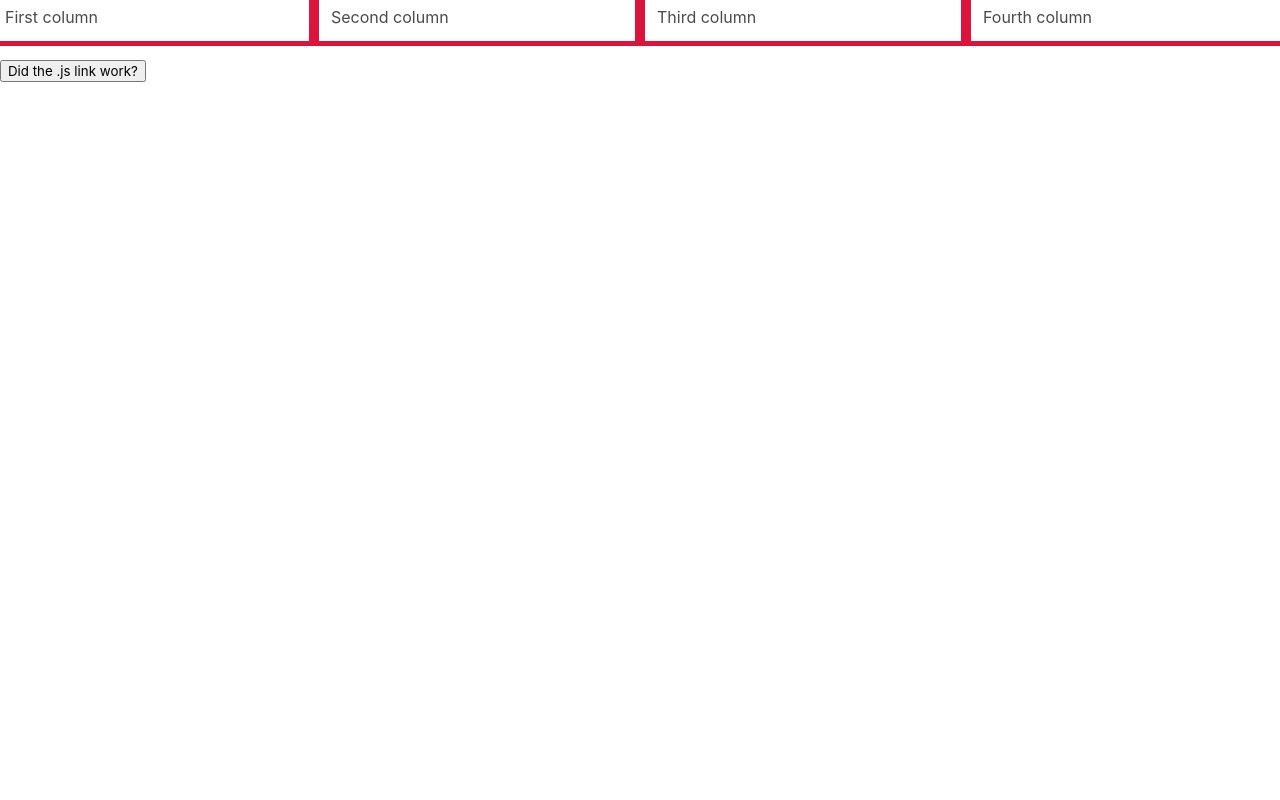
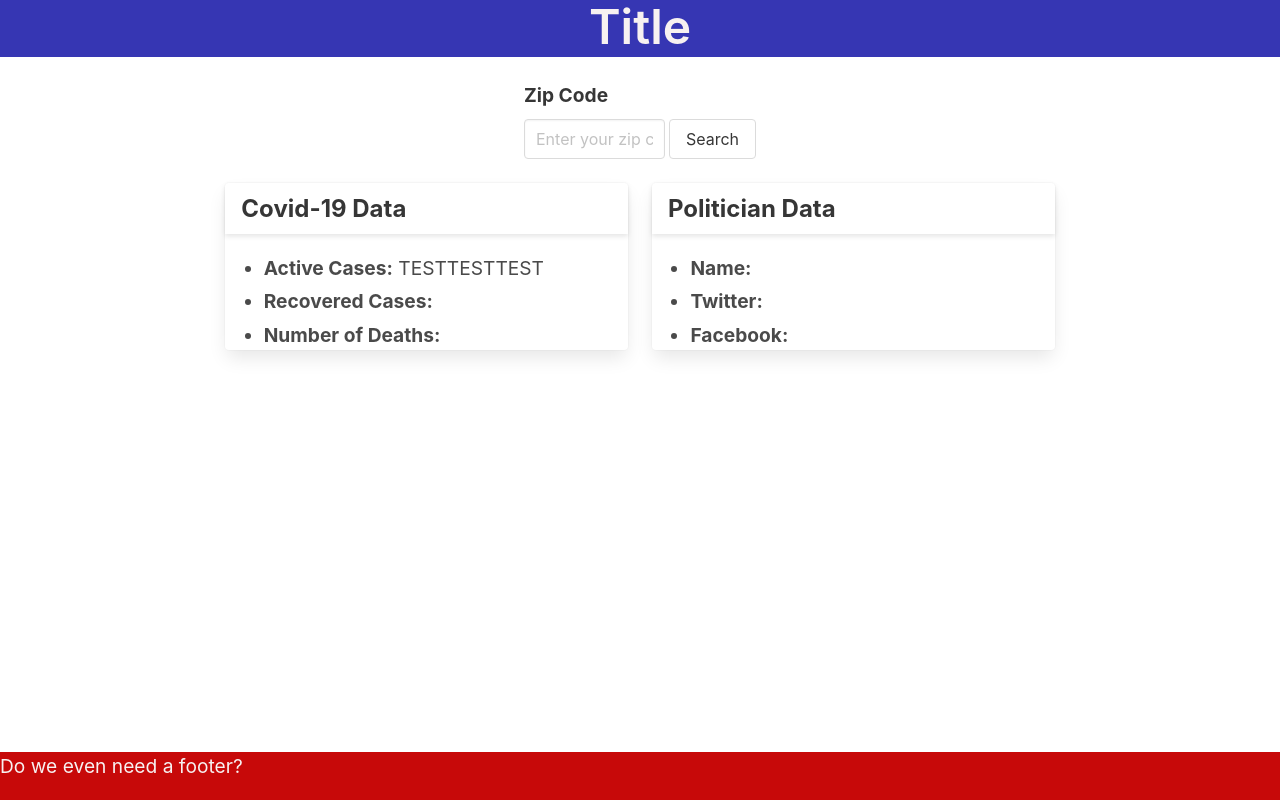
Before and after one commit to JPKashlak/placeholder-name, a plain HTML site: page index.html in a window 1280 px wide. Drawn offline with nearby package versions, Linux system fonts and the light colour scheme.

Commit message:
Set up html and css framework

```diff
--- a/assets/css/style.css
+++ b/assets/css/style.css
@@ -1,7 +1,46 @@
-.column {
-    border: crimson 5px solid;
+header {
+    background-color: rgb(54, 54, 179);
+    padding-bottom: 3px;
+    margin-bottom: 10px;
+}
+.is-1 {
+    color: rgb(247, 241, 241)
+}
+body, .label {
+    font-size: 1.2rem;
+}
 
+#inputForm {
+    display: flex;
 }
-p {
-    color: cornsilk;
+input {
+    min-width: 67px;
 }
+/* .column {
+    border: crimson 2px solid;
+} */
+.dataTitle {
+    font-weight: bold;
+}
+.content {
+    margin-bottom: 7px;
+}
+footer {
+    background-color: rgb(199, 9, 9);
+    color: rgb(247, 241, 241);
+    margin-top: 10px;
+    position: absolute;
+    bottom: 0;
+    width: 100%;
+    height: 3rem;
+}
+
+@media screen and (max-width: 768px) {
+    #test {
+        max-width: 75%;
+        min-width: 50%;
+    }
+    #test label {
+        width: 100%;
+    }
+}
--- a/assets/js/script.js
+++ /dev/null
@@ -1,5 +0,0 @@
-function test() {
-    alert("It did!")
-}
-
-document.querySelector("#test").addEventListener("click", test)
--- a/index.html
+++ b/index.html
@@ -9,23 +9,76 @@
 </head>
 <body>
 
-    <div class="columns is-mobile">
-        <div class="column">
-          First column
-        </div>
-        <div class="column">
-          Second column
-        </div>
-        <div class="column">
-          Third column
-        </div>
-        <div class="column">
-          Fourth column
+  <header>
+    <p class="title is-1 has-text-centered">Title</p>
+  </header>
+
+  <main>
+
+    <!--Zip Code Form-->
+    <section class="mx-3 my-5">
+      <div class = "columns is-centered"  id= "test">
+        <div class = "column  is-one-third-tablet is-one-fifth-desktop has-text-centered">
+            <label class="label has-text-left">Zip Code</label>
+          <div id = "inputForm">
+            <input class="input" type="text" placeholder="Enter your zip code">
+            <button type="submit" class="button ml-1">Search</button>
+          </div>
         </div>
       </div>
 
-    <button id="test">Did the .js link work?</button>
+      <!--Card Columns-->
+        <div id = "cardColumns" class = "columns is-centered">
+          <!--First Card-->
+          <div class="column is-one-third-desktop is-one-third-tablet">
+            <div class = "card">
+              <div class = "card-header">
+                <p class = "card-header-title title is-4">
+                  Covid-19 Data
+                </p>
+              </div>
+              <div>
+                <div class = "content">
+                  <ul>
+                    <li><span class = "dataTitle">Active Cases:</span> <span id = "activeData">TESTTESTTEST</span></li>
+                    <li><span class = "dataTitle">Recovered Cases:</span> <span id = "recoveredData"></span></li>
+                    <li><span class = "dataTitle">Number of Deaths:</span> <span id = "deathData"></span></li>
+                  </ul>
+                </div>
+              </div>
+            </div>
+          </div>
+          <!--Second Card-->
+          <div class="column is-one-third-desktop is-one-third-tablet">
+            <div class = "card">
+              <div class = "card-header">
+                <p class = "card-header-title title is-4">
+                  Politician Data
+                </p>
+              </div>
+              <div>
+                <div class = "content">
+                  <ul>
+                    <li><span class = "dataTitle">Name:</span> <span id = "nameData"></span></li>
+                    <li><span class = "dataTitle">Twitter:</span> <span id = "twitterData"></span></li>
+                    <li><span class = "dataTitle">Facebook:</span> <span id = "facebookData"></span></li>
+                  </ul>
+                </div>
+              </div>
+            </div>
+          </div>
+        </div>
+    </section>
+  </main>
 
-    <script src="assets/js/script.js"></script>
+
+  <footer>
+    <p>Do we even need a footer?</p>
+  </footer>
+
+
+
+<script src="assets/js/script.js"></script>
+
 </body>
 </html>
```
